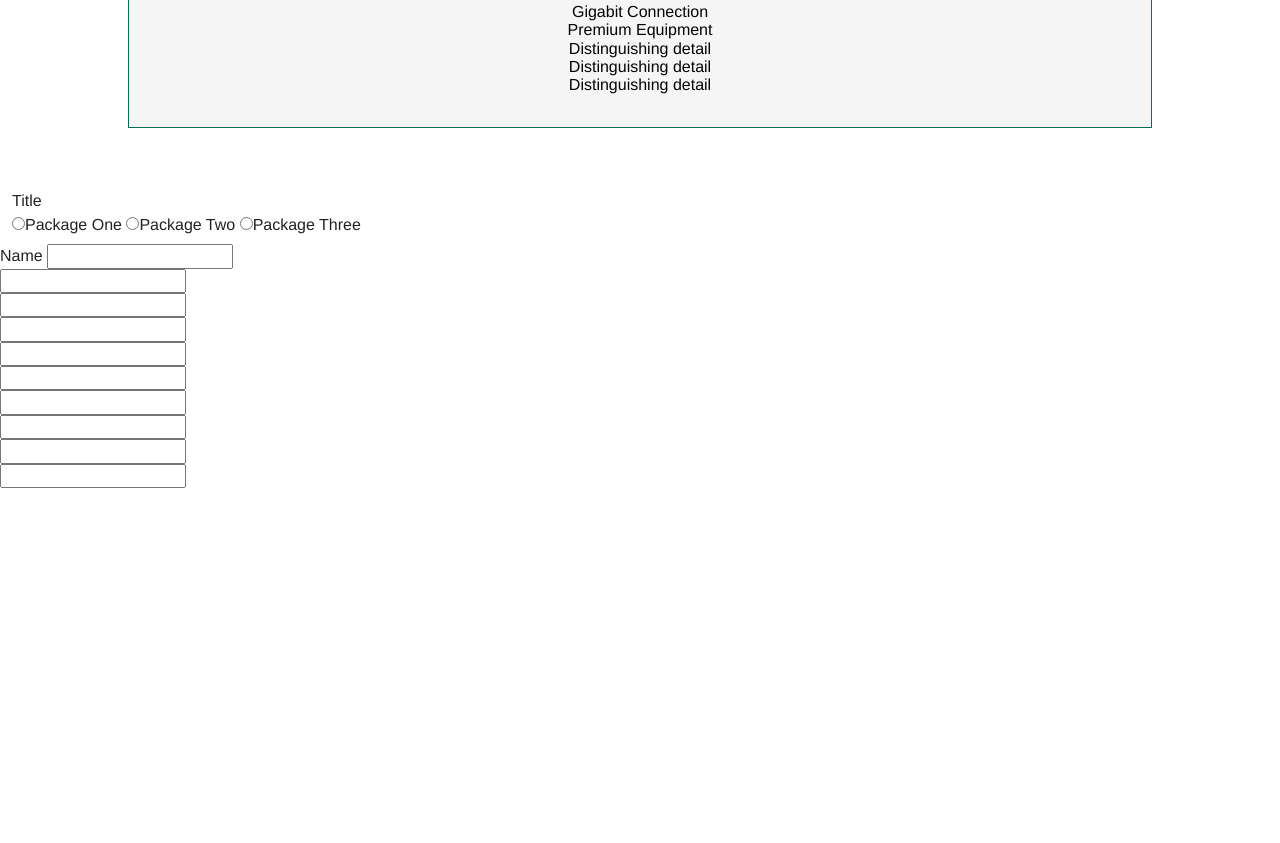
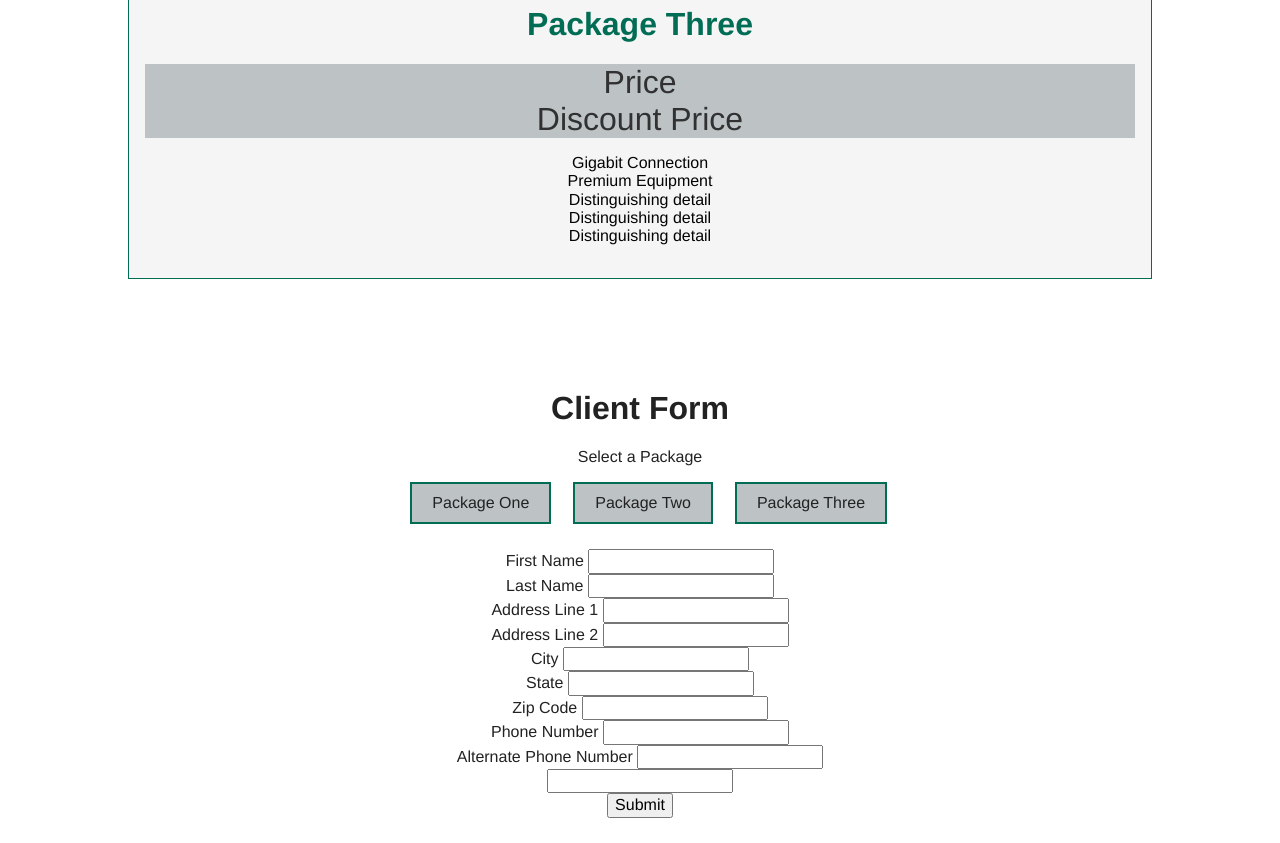
Before and after one commit to clsoar/county-line, a website built with Parcel: page index.html in a window 1280 px wide. Shown: the part 1702-2545 px from the top of the page. Before the commit the page ends 2190 px from the top, so only its background shows below. Built offline with nearby package versions, Linux system fonts and the light colour scheme.

```diff
--- a/css/landing.css
+++ b/css/landing.css
@@ -51,3 +51,28 @@
   padding-left: 0;
   color: #040404;
 }
+.form {
+  text-align: center;
+  width: 80%;
+  padding: 2% 10%;
+  margin-left: auto;
+  margin-right: auto;
+  font-size: 16px;
+}
+.radio-toolbar input[type="radio"] {
+  opacity: 0;
+}
+.radio-toolbar label {
+  display: inline-block;
+  background-color: #bdc3c5;
+  padding: 10px 20px;
+  font-size: 1em;
+  border: 2px solid #006d54;
+  margin-top: 10px;
+  margin-bottom: 15px;
+  cursor: pointer;
+}
+.radio-toolbar input[type="radio"]:checked + label {
+  background-color: #006d54;
+  border-color: #bdc3c5;
+}
--- a/index.html
+++ b/index.html
@@ -22,6 +22,7 @@
   <link rel="stylesheet" href="css/main.css">
   <link rel="stylesheet" href="css/landing.css">
 
+  <script src="https://ajax.googleapis.com/ajax/libs/jquery/3.5.1/jquery.min.js"></script>
 
   <meta name="theme-color" content="#fafafa">
 </head>
@@ -73,52 +74,59 @@
       </section>
     </article>
     <article class="form">
-      <form>
-        <fieldset>
-          <legend>Title</legend>
-          <label><input type="radio" name="option-one">Package One</label>
-          <label><input type="radio" name="option-one">Package Two</label>
-          <label><input type="radio" name="option-one">Package Three</label>
+      <h1>Client Form</h1>
+      <form id="form">
+        <fieldset class="radio-toolbar">
+          <legend>Select a Package</legend>
+          <input type="radio" name="option" id="option-one" value="one">
+          <label for="option-one">Package One</label>
+          <input type="radio" name="option" id="option-two" value="two">
+          <label for="option-two">Package Two</label>
+          <input type="radio" name="option" id="option-three" value="three">
+          <label for="option-three">Package Three</label>
         </fieldset>
         <div>
-          <label for="name">Name</label>
-          <input type="text" name="name" id="name" required>
+          <label for="first-name">First Name</label>
+          <input type="text" name="first-name" id="first-name" required>
+        </div>
+        <div>
+          <label for="last-name">Last Name</label>
+          <input type="text" name="last-name" id="last-name" required>
+        </div>
+        <div>
+          <label for="st-address">Address Line 1</label>
+          <input type="text" name="address" id="st-address" required>
+        </div>
+        <div>
+          <label for="apt-address">Address Line 2</label>
+          <input type="text" name="address" id="apt-address">
+        </div>
+        <div>
+          <label for="city">City</label>
+          <input type="text" name="city" id="city" required>
+        </div>
+        <div>
+          <label for="state">State</label>
+          <input type="text" name="state" id="state" required>
+        </div>
+        <div>
+          <label for="zip">Zip Code</label>
+          <input type="number" name="zip" id="zip" required>
+        </div>
+        <div>
+          <label for="phone">Phone Number</label>
+          <input type="number" name="phone" id="phone" required>
+        </div>
+        <div>
+          <label for="phone-two">Alternate Phone Number</label>
+          <input type="phone-two" name="phone-two" id="phone-two">
         </div>
         <div>
           <label for=""></label>
           <input type="" name="" id="" required>
         </div>
         <div>
-          <label for=""></label>
-          <input type="" name="" id="" required>
-        </div>
-        <div>
-          <label for=""></label>
-          <input type="" name="" id="" required>
-        </div>
-        <div>
-          <label for=""></label>
-          <input type="" name="" id="" required>
-        </div>
-        <div>
-          <label for=""></label>
-          <input type="" name="" id="" required>
-        </div>
-        <div>
-          <label for=""></label>
-          <input type="" name="" id="" required>
-        </div>
-        <div>
-          <label for=""></label>
-          <input type="" name="" id="" required>
-        </div>
-        <div>
-          <label for=""></label>
-          <input type="" name="" id="" required>
-        </div>
-        <div>
-          <label for=""></label>
-          <input type="" name="" id="" required>
+          <button type="submit" id="submit-form">Submit</button>
         </div>
       </form>
     </article>
--- a/js/main.js
+++ b/js/main.js
@@ -0,0 +1,25 @@
+//https://script.google.com/macros/s/AKfycbwRSCpXWL9Id8ihsyBDU5xQQQAVmAW9pZ5G-gy-8iXYsiOXh2hV/exec
+//const form = document.querySelector("#form"),
+//      url = 'https://script.google.com/macros/s/AKfycbwRSCpXWL9Id8ihsyBDU5xQQQAVmAW9pZ5G-gy-8iXYsiOXh2hV/exec';
+
+//let submitForm = document.querySelector("");
+
+$(document).ready(function(){
+
+  var $form = $('#form'),
+    url = 'https://script.google.com/macros/s/AKfycbwRSCpXWL9Id8ihsyBDU5xQQQAVmAW9pZ5G-gy-8iXYsiOXh2hV/exec';
+
+
+  $('#submit-form').on('click', function(e) {
+    e.preventDefault();
+    var jqxhr = $.ajax({
+      url: url,
+      method: "GET",
+      dataType: "json",
+      data: $form.serializeObject()
+    }).success(
+      // do something
+    );
+  })
+
+});
```
Also changed, not shown: img/CLC.png.
